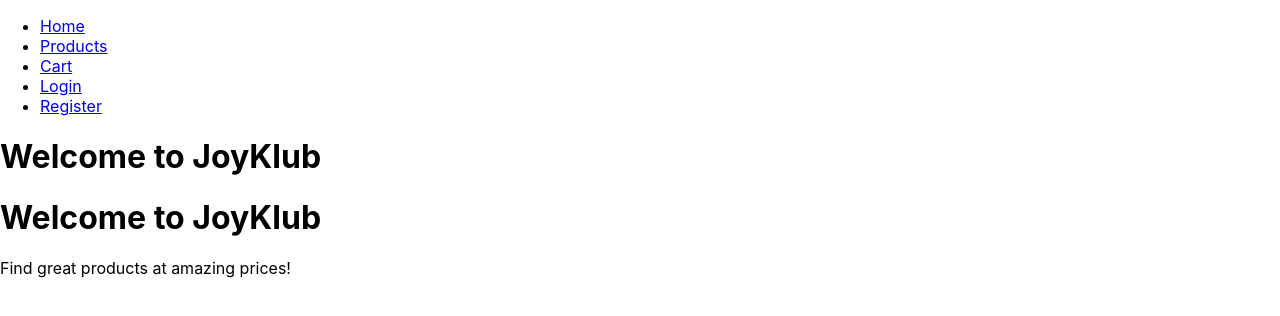
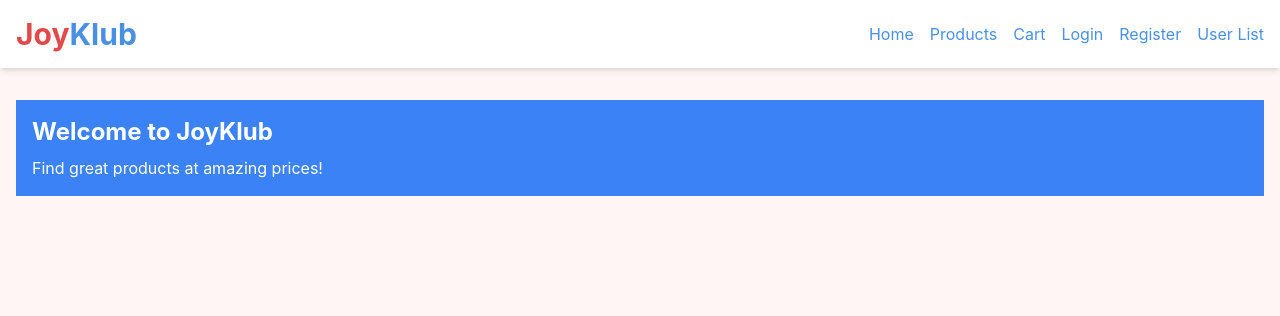
Before and after one commit to Rayzzzx/JoyKlub, a React (Create React App) app in the folder frontend/: page / in a window 1280 px wide. Shown: the top 316 px of the page. Built offline with nearby package versions, Linux system fonts and the light colour scheme.

Commit message:
installed the tailwind css

```diff
--- /dev/null
+++ b/frontend/craco.config.js
@@ -0,0 +1,10 @@
+module.exports = {
+    style: {
+      postcss: {
+        plugins: [
+          require('tailwindcss'),
+          require('autoprefixer'),
+        ],
+      },
+    },
+  }
--- a/frontend/package.json
+++ b/frontend/package.json
@@ -3,6 +3,7 @@
   "version": "0.1.0",
   "private": true,
   "dependencies": {
+    "@craco/craco": "^7.1.0",
     "@testing-library/jest-dom": "^5.17.0",
     "@testing-library/react": "^13.4.0",
     "@testing-library/user-event": "^13.5.0",
@@ -36,5 +37,10 @@
       "last 1 firefox version",
       "last 1 safari version"
     ]
+  },
+  "devDependencies": {
+    "autoprefixer": "^10.4.20",
+    "postcss": "^8.4.47",
+    "tailwindcss": "^3.4.13"
   }
 }
--- /dev/null
+++ b/frontend/postcss.config.js
@@ -0,0 +1,6 @@
+module.exports = {
+  plugins: {
+    tailwindcss: {},
+    autoprefixer: {},
+  },
+}
--- a/frontend/src/App.js
+++ b/frontend/src/App.js
@@ -10,9 +10,9 @@
 function App() {
   return (
     <Router>
-      <div className="App">
+      <div className="min-h-screen bg-[#FFF5F5]">
         <Header />
-        <h1>Welcome to JoyKlub</h1>
+        <main className="container mx-auto px-4 py-8">
           <Routes>
             <Route path="/" element={<Home />} />
             <Route path="/login" element={<Login />} />
@@ -20,6 +20,7 @@
             <Route path="/products" element={<ProductList />} />
             <Route path="/cart" element={<Cart />} />
           </Routes>
+        </main>
       </div>
     </Router>
   );
--- a/frontend/src/components/Header.js
+++ b/frontend/src/components/Header.js
@@ -3,16 +3,23 @@
 
 function Header() {
   return (
-        <header>
+    <header className="bg-white shadow-md">
+      <div className="container mx-auto px-4 py-4 flex justify-between items-center">
+        <Link to="/" className="text-3xl font-bold">
+          <span className="text-[#E24A4A]">Joy</span>
+          <span className="text-[#4A90E2]">Klub</span>
+        </Link>
         <nav>
-                <ul>
-                    <li><Link to="/">Home</Link></li>
-                    <li><Link to="/products">Products</Link></li>
-                    <li><Link to="/cart">Cart</Link></li>
-                    <li><Link to="/login">Login</Link></li>
-                    <li><Link to="/register">Register</Link></li>
+          <ul className="flex space-x-4">
+            <li><Link to="/" className="text-[#4A90E2] hover:text-[#E24A4A]">Home</Link></li>
+            <li><Link to="/products" className="text-[#4A90E2] hover:text-[#E24A4A]">Products</Link></li>
+            <li><Link to="/cart" className="text-[#4A90E2] hover:text-[#E24A4A]">Cart</Link></li>
+            <li><Link to="/login" className="text-[#4A90E2] hover:text-[#E24A4A]">Login</Link></li>
+            <li><Link to="/register" className="text-[#4A90E2] hover:text-[#E24A4A]">Register</Link></li>
+            <li><Link to="/users" className="text-[#4A90E2] hover:text-[#E24A4A]">User List</Link></li>
           </ul>
         </nav>
+      </div>
     </header>
   );
 }
--- a/frontend/src/index.css
+++ b/frontend/src/index.css
@@ -1,3 +1,7 @@
+@tailwind base;
+@tailwind components;
+@tailwind utilities;
+
 body {
   margin: 0;
   font-family: -apple-system, BlinkMacSystemFont, 'Segoe UI', 'Roboto', 'Oxygen',
--- a/frontend/src/pages/Home.js
+++ b/frontend/src/pages/Home.js
@@ -2,9 +2,9 @@
 
 function Home() {
     return (
-        <div>
-            <h1>Welcome to JoyKlub</h1>
-            <p>Find great products at amazing prices!</p>
+        <div className="bg-blue-500 text-white p-4">
+            <h1 className="text-2xl font-bold">Welcome to JoyKlub</h1>
+            <p className="mt-2">Find great products at amazing prices!</p>
         </div>
     );
 }
--- /dev/null
+++ b/frontend/tailwind.config.js
@@ -0,0 +1,8 @@
+/** @type {import('tailwindcss').Config} */
+module.exports = {
+  content: ["./src/**/*.{js,jsx,ts,tsx}"],
+  theme: {
+    extend: {},
+  },
+  plugins: [],
+}
```
Also changed, not shown: 1 other file (tests, documents, lock files or other folders). Lines whose indentation alone changed are shown as unchanged.
